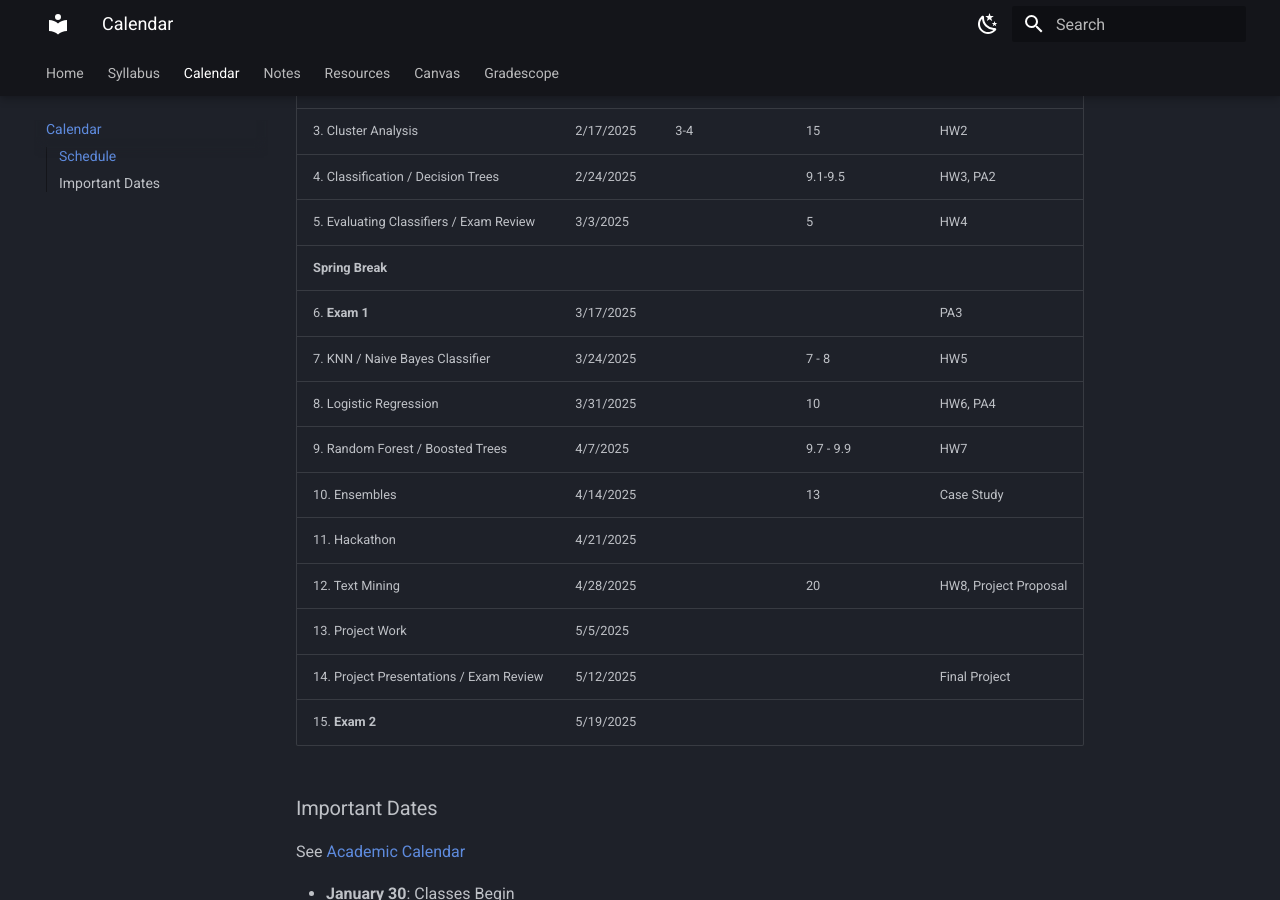
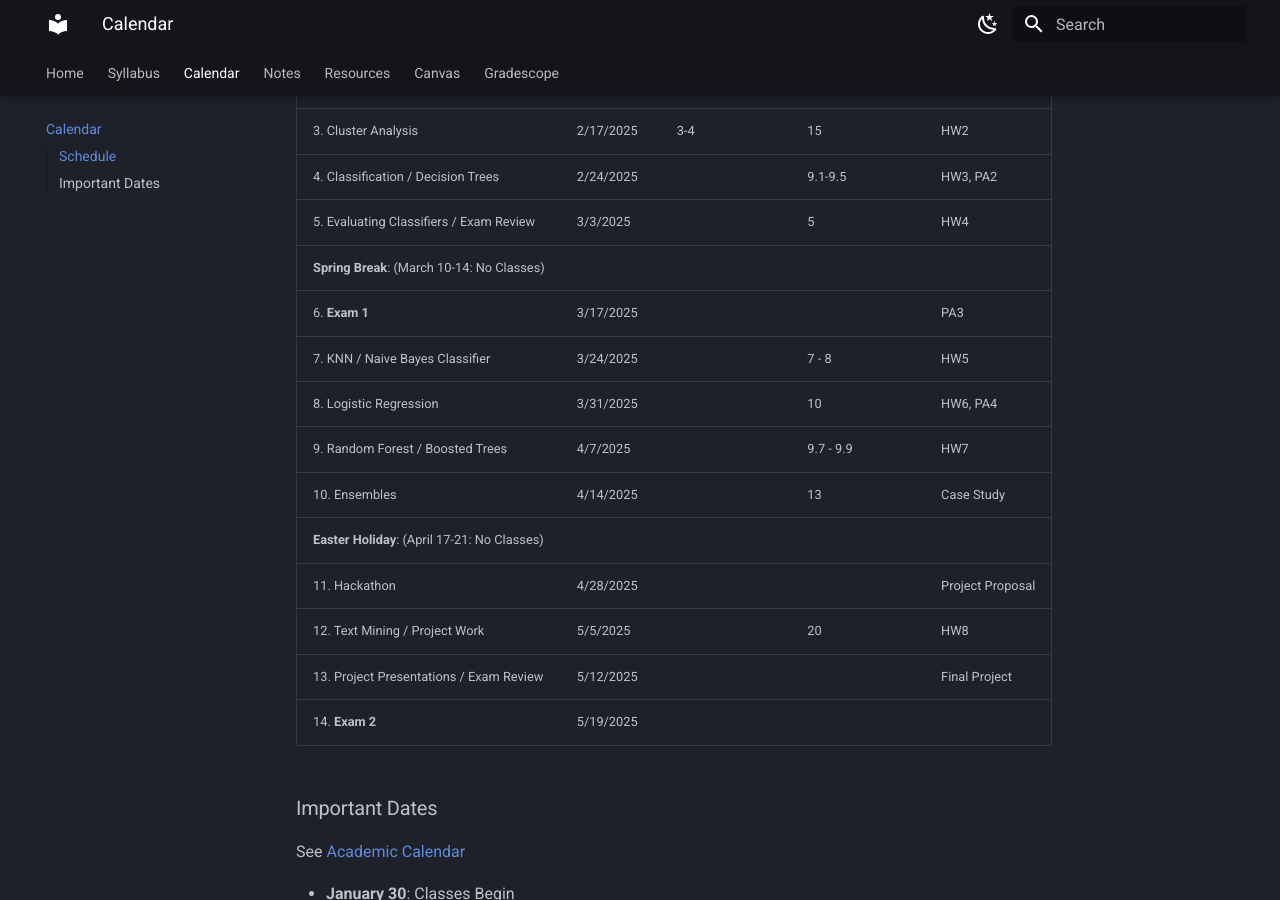
Before and after one commit to dcyoung23/msba511, an MkDocs documentation site: the page built from docs/calendar.md, in a window 1280 px wide and 900 px high, scrolled down 369 px. Built offline with MkDocs 1.6.1 and Material for MkDocs 9.7.7, drawn with Linux system fonts in a browser that asks for light colours.

Commit message:
Calendar updates for Easter Holiday

```diff
--- a/docs/calendar.md
+++ b/docs/calendar.md
@@ -9,21 +9,21 @@ The table below links to notes, reading, and homework for each week. The topics
 | 3. Cluster Analysis                                         | 2/17/2025        |     3-4              |    15                |     HW2                    |
 | 4. Classification / Decision Trees                          | 2/24/2025        |                      |    9.1-9.5         |       HW3, PA2               |
 | 5. Evaluating Classifiers / Exam Review                     | 3/3/2025         |                      |    5                 |     HW4                    |
-| **Spring Break** |
+| **Spring Break**: (March 10-14: No Classes)                 |
 | 6. **Exam 1**                                               | 3/17/2025        |                      |                      |     PA3                    |
 | 7. KNN / Naive Bayes Classifier                             | 3/24/2025        |                      |    7 - 8             |     HW5                    |
 | 8. Logistic Regression                                      | 3/31/2025        |                      |    10                |     HW6, PA4               |
 | 9. Random Forest / Boosted Trees                            | 4/7/2025         |                      |    9.7 - 9.9         |     HW7                    |
 | 10. Ensembles                                               | 4/14/2025        |                      |    13                |     Case Study             |
-| 11. Hackathon                                               | 4/21/2025        |                      |                      |                            |
-| 12. Text Mining                                             | 4/28/2025        |                      |    20                |     HW8, Project Proposal  |
-| 13. Project Work                                            | 5/5/2025         |                      |                      |                            |
-| 14. Project Presentations / Exam Review                     | 5/12/2025        |                      |                      |     Final Project          |
-| 15. **Exam 2**                                              | 5/19/2025        |                      |                      |                            |
+| **Easter Holiday**: (April 17-21: No Classes)                |
+| 11. Hackathon                                               | 4/28/2025        |                      |                      |     Project Proposal       |
+| 12. Text Mining / Project Work                              | 5/5/2025         |                      |    20                |     HW8                    |
+| 13. Project Presentations / Exam Review                     | 5/12/2025        |                      |                      |     Final Project          |
+| 14. **Exam 2**                                              | 5/19/2025        |                      |                      |                            |
 
 ### Important Dates
 
-See [Academic Calendar](https://www.sandiego.edu/documents/approved-calendar-2025-2026.pdf)
+See [Academic Calendar](https://catalogs.sandiego.edu/graduate/calendar/2024-25/)
 
 - **January 30**: Classes Begin
 - **March 10-14**: Spring Break
```
